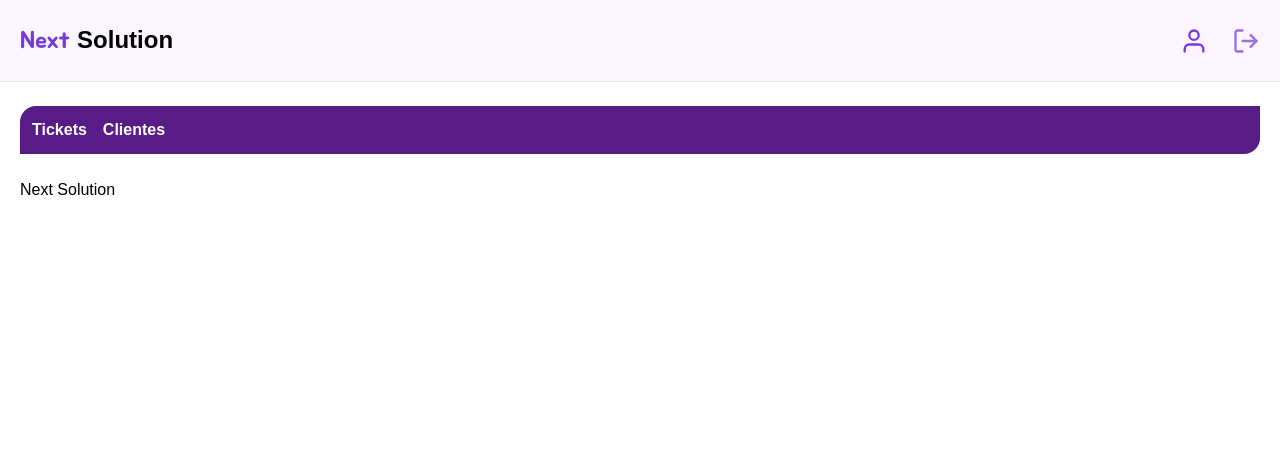
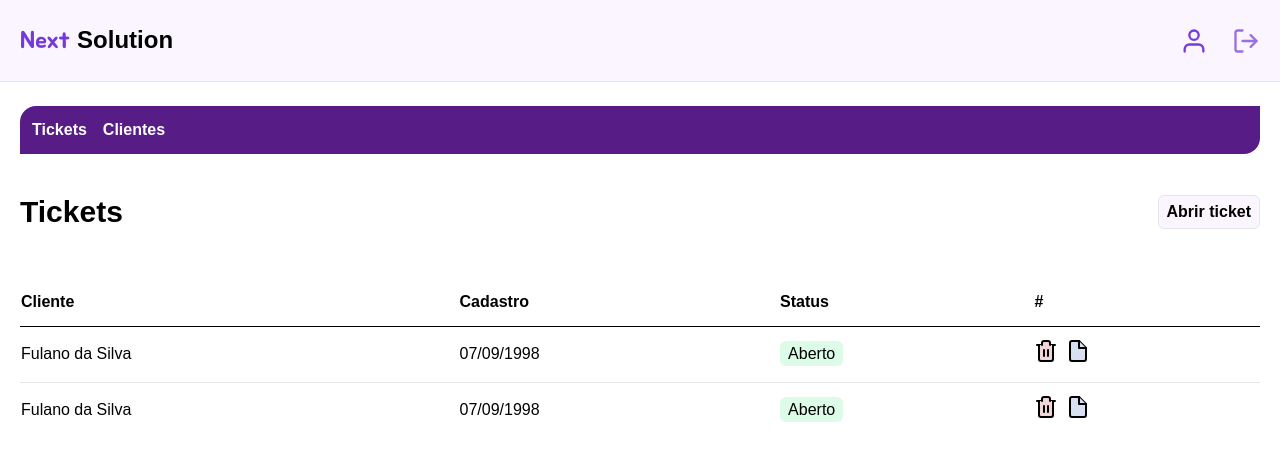
Before and after one commit to luhoro/nextsolution, a Next.js app: page /dashboard in a window 1280 px wide. Shown: the top 460 px of the page. Built offline with nearby package versions, Linux system fonts and the light colour scheme; no server answers; sample sign-in values are in the browser's storage; a web font is replaced by a local one.

Commit message:
Feat: Tickets table

```diff
--- /dev/null
+++ b/src/app/dashboard/components/ticket.tsx
@@ -0,0 +1,29 @@
+import { FiTrash2, FiFile } from "react-icons/fi"
+
+const Ticket = () => {
+  return (
+    <>
+      <tr className="h-14 border-b last:border-b-0 hover:bg-gray-50 duration-200">
+        <td>Fulano da Silva</td>
+
+        <td className="hidden sm:table-cell">07/09/1998</td>
+
+        <td>
+          <span className="px-2 py-1 bg-green-100 rounded-md"> Aberto </span>
+        </td>
+
+        <td className="table-cell">
+          <button className="hover:scale-125 duration-200">
+            <FiTrash2 fill="#F0D6D6" size={24} />
+          </button>
+
+          <button className="hover:scale-125 duration-200 ml-2">
+            <FiFile fill="#D6E0F1" size={24} />
+          </button>
+        </td>
+      </tr>
+    </>
+  )
+}
+
+export default Ticket
--- a/src/app/dashboard/page.tsx
+++ b/src/app/dashboard/page.tsx
@@ -1,7 +1,9 @@
 import Container from "@/components/container"
 import { authOptions } from "@/lib/auth"
 import { getServerSession } from "next-auth"
-import {redirect} from "next/navigation"
+import Link from "next/link"
+import { redirect } from "next/navigation"
+import Ticket from "./components/ticket"
 
 const Dashboard = async () => {
   const session = await getServerSession(authOptions)
@@ -12,7 +14,33 @@ const Dashboard = async () => {
 
   return (
     <Container>
-      <h1>Next Solution</h1>
+      <main>
+        <div className="flex items-center justify-between py-4 mb-8 ">
+          <h1 className="text-3xl font-bold">Tickets</h1>
+          <Link
+            href="/dashboard/new"
+            className="px-2 py-1 rounded-md border bg-purple-50 hover:bg-purple-100 font-bold duration-200"
+          >
+            Abrir ticket
+          </Link>
+        </div>
+
+        <table className="min-w-full text-left">
+          <thead>
+            <tr className="h-12 border-b border-black">
+              <th className="text-bold">Cliente</th>
+              <th className="text-bold hidden sm:table-cell">Cadastro</th>
+              <th className="text-bold">Status</th>
+              <th className="text-bold">#</th>
+            </tr>
+          </thead>
+
+          <tbody>
+            <Ticket />
+            <Ticket />
+          </tbody>
+        </table>
+      </main>
     </Container>
   )
 }
```
Also changed, not shown: src/app/dashboard/components/header.tsx (renamed from src/app/dashboard/components/header/index.tsx).
